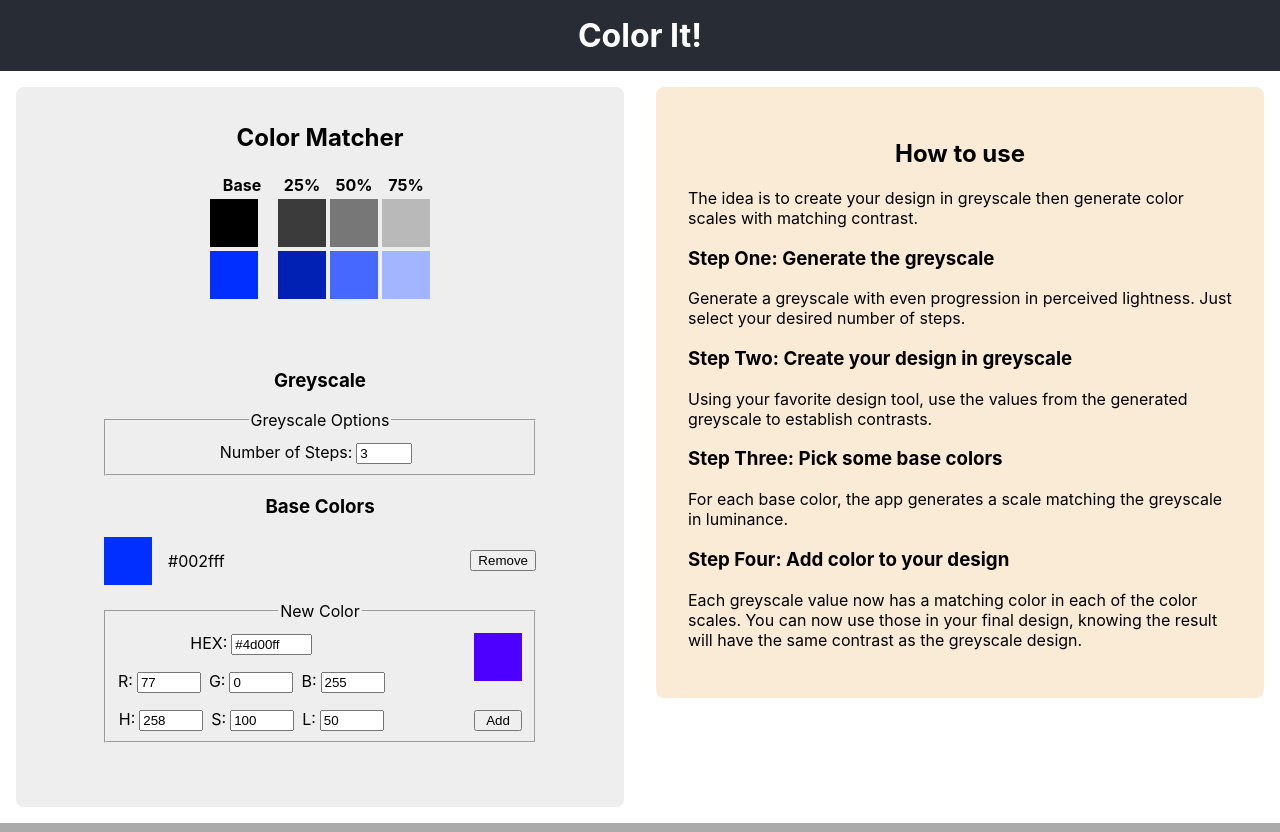
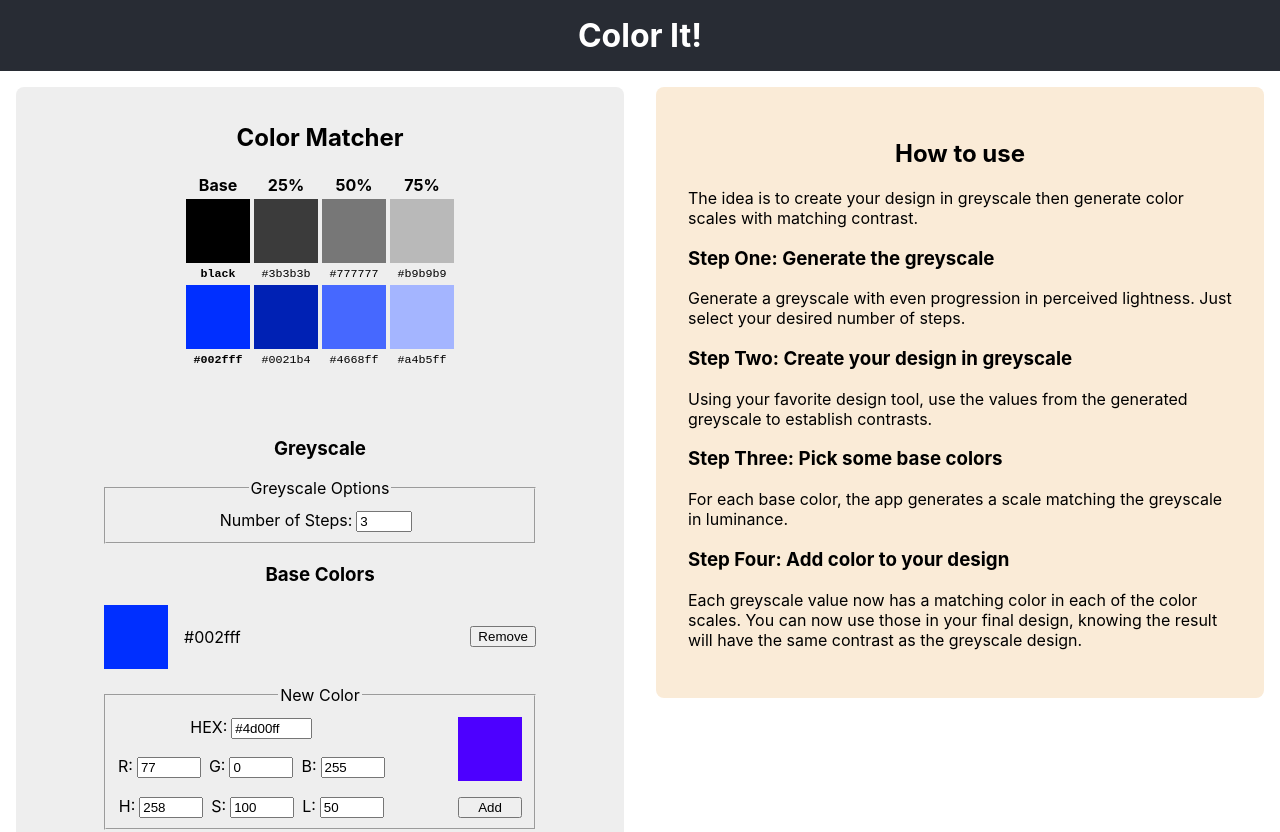
Before and after one commit to sfiquet/color-it, a React (Create React App) app: page / in a window 1280 px wide. Shown: the top 832 px of the page. Built offline with nearby package versions, Linux system fonts and the light colour scheme.

Commit message:
feat: display hex values in scale table

```diff
--- a/src/ColourMatcher.css
+++ b/src/ColourMatcher.css
@@ -31,8 +31,8 @@ fieldset {
 }
 
 .swatch {
-  height: 3rem;
-  width: 3rem;
+  height: 4rem;
+  width: 4rem;
   background-color: orange;
   display: flex;
   flex-direction: column;
@@ -40,8 +40,8 @@ fieldset {
   align-items: center;
 }
 
-.base {
-  margin-right: 1rem;
+.ColourLabel {
+  font-size: .9em;
 }
 
 .horizontal {
--- a/src/ColourMatcher.js
+++ b/src/ColourMatcher.js
@@ -82,7 +82,7 @@ function getHueName(hue){
 
 /*********************/
 
-function ColourSwatch({colour, isBase, label}){
+function ColourSwatch({colour, isBase}){
   let classes = 'swatch';
   classes = isBase ? [classes, 'base'].join(' ') :  classes;
   return (
@@ -90,9 +90,26 @@ function ColourSwatch({colour, isBase, label}){
   );
 }
 
+function ColourLabel({colour}){
+  return (
+    <div className="ColourLabel"><code>{colour}</code></div>
+  );
+}
+
+function ScaleSwatch({colour}){
+  return(
+    <Fragment>
+      <ColourSwatch colour={colour} />
+      <ColourLabel colour={colour} />
+    </Fragment>
+  );
+}
+
 function ColourScale({colours, direction}){
   const result = colours.map(colour => (
-        <td key={colour}><ColourSwatch colour={colour} /></td>
+        <td key={colour}>
+          <ScaleSwatch colour={colour} />
+        </td>
       ));
   return result;
 }
@@ -100,7 +117,7 @@ function ColourScale({colours, direction}){
 function BaseColourScale({base, scale, direction, label}){
   return (
     <tr className={`BaseColourScale ${direction}`} role="row">
-      <th scope="row" aria-label={label}><ColourSwatch colour={base} isBase="true" /></th>
+      <th scope="row" aria-label={label}><ScaleSwatch colour={base} /></th>
       <ColourScale colours={scale} direction={direction} />
     </tr>
   );
@@ -110,17 +127,6 @@ function HeaderRow({headers}){
   return (
     <tr>
       {headers.map(header => (<th scope="col" key={header}>{header}</th>))}
-    </tr>
-  );
-}
-
-function GreyScaleRow({base, greyscale}){
-  return (
-    <tr>
-      <th scope="row" aria-label="greyscale"><ColourSwatch colour={base} isBase="true" /></th>
-      {greyscale.map((shade, id) => (
-        <th scope="col" key={id}><ColourSwatch colour={shade} /></th>
-      ))}
     </tr>
   );
 }
@@ -367,9 +373,9 @@ function ColourMatcher({title, headingLevel}){
         <caption id="colourmatcher"><Heading>{title}</Heading></caption>
         <thead>
           <HeaderRow headers={headers}/>
-          <GreyScaleRow base={black} greyscale={greyscale} />
         </thead>
         <tbody>
+          <BaseColourScale base={black} scale={greyscale} direction={scaleDirection} label="greyscale" />
           {colourScales}
         </tbody>
       </table>
```
